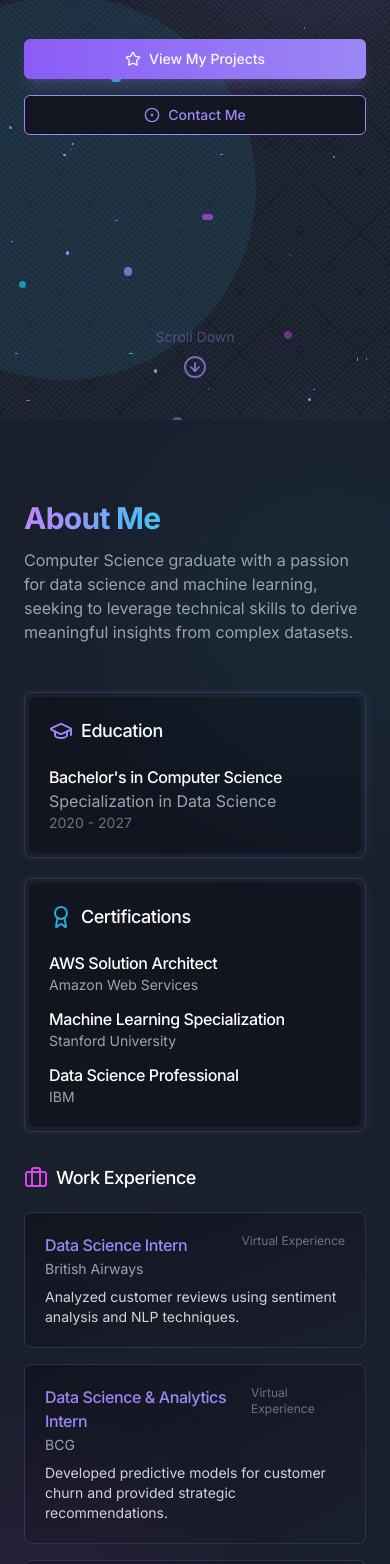
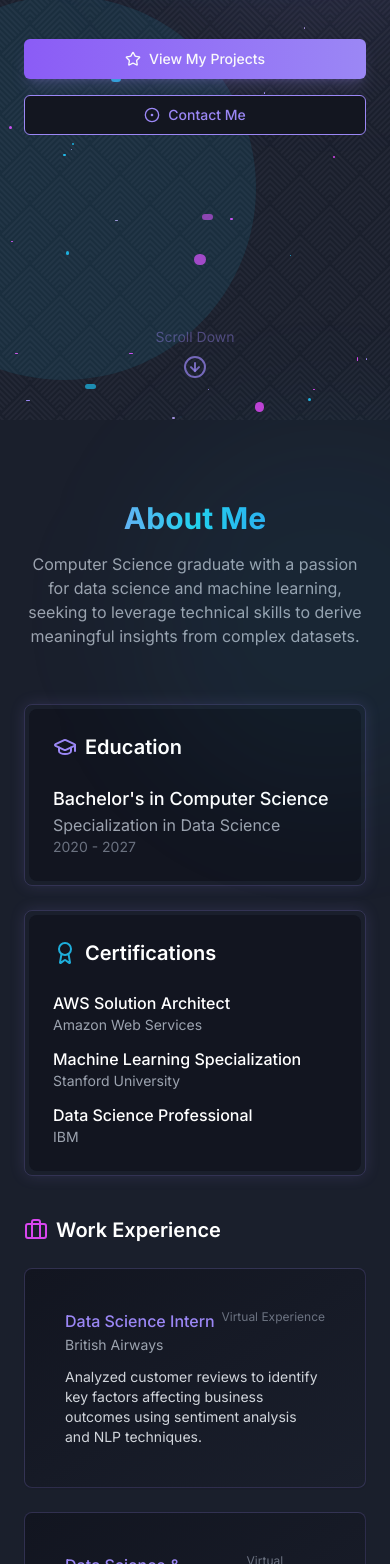
Before and after one commit to DataScyther/DataScyther-Portfolio, a React (Vite) app: page / in a window 390 px wide. Shown: the part 424-1988 px from the top of the page. Built offline with nearby package versions, Linux system fonts and the light colour scheme.

Commit message:
Reverted to commit aad42dab0e642162e8f60ed3d8181e04af4b9ece

```diff
--- a/src/components/AboutSection.tsx
+++ b/src/components/AboutSection.tsx
@@ -1,51 +1,47 @@
-
 import React from 'react';
 import { Card, CardContent } from '@/components/ui/card';
 import { Briefcase, GraduationCap, Award } from 'lucide-react';
-
 const AboutSection: React.FC = () => {
   const experiences = [{
     company: 'British Airways',
     position: 'Data Science Intern',
     period: 'Virtual Experience',
-    description: 'Analyzed customer reviews using sentiment analysis and NLP techniques.'
+    description: 'Analyzed customer reviews to identify key factors affecting business outcomes using sentiment analysis and NLP techniques.'
   }, {
     company: 'BCG',
     position: 'Data Science & Analytics Intern',
     period: 'Virtual Experience',
-    description: 'Developed predictive models for customer churn and provided strategic recommendations.'
+    description: 'Developed predictive models for customer churn and provided strategic recommendations based on data-driven insights.'
   }, {
     company: 'Accenture',
     position: 'Data Analytics Intern',
     period: 'Virtual Experience',
-    description: 'Processed and analyzed large datasets to identify operational efficiencies.'
+    description: 'Processed and analyzed large datasets to identify operational efficiencies and business optimization opportunities.'
   }];
-
-  return (
-    <section id="about" className="py-20 relative">
-      {/* Simplified background elements */}
+  return <section id="about" className="py-20 relative">
+      {/* Background elements */}
       <div className="absolute top-0 -right-32 w-96 h-96 bg-cyber-accent/5 rounded-full blur-3xl"></div>
       <div className="absolute bottom-0 -left-32 w-80 h-80 bg-cyber-pink/5 rounded-full blur-3xl"></div>
 
       <div className="container mx-auto px-6">
-        <div className="text-left mb-12">
-          <h2 className="text-3xl md:text-4xl font-bold gradient-text mb-3">About Me</h2>
-          <p className="text-gray-400 max-w-2xl">
+        <div className="text-center mb-14">
+          <h2 className="text-3xl md:text-4xl font-bold gradient-text mb-4">About Me</h2>
+          <p className="text-gray-400 max-w-2xl mx-auto">
             Computer Science graduate with a passion for data science and machine learning, seeking to leverage technical skills to derive meaningful insights from complex datasets.
           </p>
         </div>
 
-        <div className="grid md:grid-cols-2 gap-8 items-start">
+        <div className="grid md:grid-cols-2 gap-10 items-center">
           <div>
             <div className="cyber-border p-1 overflow-hidden">
-              <div className="w-full bg-cyber-darker p-5 rounded-lg">
-                <h3 className="text-lg font-medium mb-5 flex items-center">
+              <div className="gradient-border w-full bg-cyber-darker p-6 rounded-lg">
+                <h3 className="text-xl font-semibold mb-6 flex items-center">
                   <GraduationCap className="mr-2 text-cyber-light" />
                   Education
                 </h3>
-                <div className="space-y-3">
+                <div className="space-y-4">
                   <div>
-                    <h4 className="text-base font-medium">Bachelor's in Computer Science</h4>
+                    <h4 className="text-lg font-medium">Bachelor's in Computer Science</h4>
                     <p className="text-gray-400">Specialization in Data Science</p>
                     <p className="text-sm text-gray-500">2020 - 2027</p>
                   </div>
@@ -53,23 +49,23 @@ const AboutSection: React.FC = () => {
               </div>
             </div>
 
-            <div className="cyber-border p-1 overflow-hidden mt-5">
-              <div className="w-full bg-cyber-darker p-5 rounded-lg">
-                <h3 className="text-lg font-medium mb-5 flex items-center">
+            <div className="cyber-border p-1 overflow-hidden mt-6">
+              <div className="gradient-border w-full bg-cyber-darker p-6 rounded-lg">
+                <h3 className="text-xl font-semibold mb-6 flex items-center">
                   <Award className="mr-2 text-cyber-accent" />
                   Certifications
                 </h3>
                 <div className="space-y-3">
                   <div>
-                    <h4 className="text-base font-medium">AWS Solution Architect</h4>
+                    <h4 className="text-md font-medium">AWS Solution Architect</h4>
                     <p className="text-sm text-gray-400">Amazon Web Services</p>
                   </div>
                   <div>
-                    <h4 className="text-base font-medium">Machine Learning Specialization</h4>
+                    <h4 className="text-md font-medium">Machine Learning Specialization</h4>
                     <p className="text-sm text-gray-400">Stanford University</p>
                   </div>
                   <div>
-                    <h4 className="text-base font-medium">Data Science Professional</h4>
+                    <h4 className="text-md font-medium">Data Science Professional</h4>
                     <p className="text-sm text-gray-400">IBM</p>
                   </div>
                 </div>
@@ -77,14 +73,13 @@ const AboutSection: React.FC = () => {
             </div>
           </div>
 
-          <div className="space-y-4">
-            <h3 className="text-lg font-medium mb-5 flex items-center">
+          <div className="space-y-6">
+            <h3 className="text-xl font-semibold mb-6 flex items-center">
               <Briefcase className="mr-2 text-cyber-pink" />
               Work Experience
             </h3>
 
-            {experiences.map((exp, index) => (
-              <Card key={index} className="data-card">
+            {experiences.map((exp, index) => <Card key={index} className="data-card">
                 <CardContent className="p-0">
                   <div className="p-4">
                     <div className="flex justify-between items-start">
@@ -92,16 +87,13 @@ const AboutSection: React.FC = () => {
                       <span className="text-xs text-gray-500">{exp.period}</span>
                     </div>
                     <p className="text-sm text-gray-400 mt-0.5">{exp.company}</p>
-                    <p className="text-sm mt-2 text-gray-300">{exp.description}</p>
+                    <p className="text-sm mt-3 text-gray-300">{exp.description}</p>
                   </div>
                 </CardContent>
-              </Card>
-            ))}
+              </Card>)}
           </div>
         </div>
       </div>
-    </section>
-  );
+    </section>;
 };
-
 export default AboutSection;
--- a/src/components/ProjectsSection.tsx
+++ b/src/components/ProjectsSection.tsx
@@ -8,7 +8,7 @@ const ProjectsSection: React.FC = () => {
   const projects = [
     {
       title: "UPI QR Code Generator",
-      description: "A web application that generates UPI QR codes for seamless payments.",
+      description: "A web application that generates UPI QR codes for seamless payments, supporting multiple UPI providers and custom payment amounts.",
       tags: ["JavaScript", "React", "QR Code API", "Payment Integration"],
       image: "https://placehold.co/600x400/1A1F2C/9b87f5?text=QR+Generator",
       githubUrl: "#",
@@ -17,7 +17,7 @@ const ProjectsSection: React.FC = () => {
     },
     {
       title: "4D Musical Spheres with Ripple Effect",
-      description: "An interactive 3D visualization that transforms music into dynamic spheres.",
+      description: "An interactive 3D visualization that transforms music into dynamic spheres with ripple effects, creating a synesthetic experience.",
       tags: ["Three.js", "WebAudio API", "JavaScript", "3D Visualization"],
       image: "https://placehold.co/600x400/1A1F2C/1EAEDB?text=3D+Visualization",
       githubUrl: "#",
@@ -26,7 +26,7 @@ const ProjectsSection: React.FC = () => {
     },
     {
       title: "Sentiment Analysis Dashboard",
-      description: "A machine learning-powered dashboard that analyzes customer reviews.",
+      description: "A machine learning-powered dashboard that analyzes customer reviews and social media mentions to extract sentiment and key insights.",
       tags: ["Python", "NLP", "BERT", "ReactJS", "D3.js"],
       image: "https://placehold.co/600x400/1A1F2C/D946EF?text=Sentiment+Analysis",
       githubUrl: "#",
@@ -35,14 +35,13 @@ const ProjectsSection: React.FC = () => {
     },
   ];
 
-  // Function to handle scrolling to a section
   const scrollToSection = (sectionId: string, e: React.MouseEvent) => {
     e.preventDefault();
-    const section = document.getElementById(sectionId);
+    const targetSection = document.querySelector(sectionId);
 
-    if (section) {
+    if (targetSection) {
       const navbarHeight = 80;
-      const targetPosition = section.getBoundingClientRect().top;
+      const targetPosition = (targetSection as HTMLElement).getBoundingClientRect().top;
       const offsetPosition = targetPosition + window.pageYOffset - navbarHeight;
 
       window.scrollTo({
@@ -54,19 +53,19 @@ const ProjectsSection: React.FC = () => {
 
   return (
     <section id="projects" className="py-20 relative">
-      {/* Simplified background elements */}
-      <div className="absolute top-40 -left-40 w-80 h-80 bg-cyber-blue/3 rounded-full blur-3xl"></div>
-      <div className="absolute bottom-20 -right-20 w-80 h-80 bg-cyber-pink/3 rounded-full blur-3xl"></div>
+      {/* Background decorative elements */}
+      <div className="absolute top-40 -left-40 w-80 h-80 bg-cyber-blue/5 rounded-full blur-3xl"></div>
+      <div className="absolute bottom-20 -right-20 w-80 h-80 bg-cyber-pink/5 rounded-full blur-3xl"></div>
 
       <div className="container mx-auto px-6">
-        <div className="text-left max-w-4xl mx-auto mb-12">
-          <h2 className="text-3xl md:text-4xl font-bold gradient-text mb-3">Featured Projects</h2>
-          <p className="text-gray-400">
-            A showcase of my work in data science, visualization, and web development.
+        <div className="text-center mb-14">
+          <h2 className="text-3xl md:text-4xl font-bold gradient-text mb-4">Featured Projects</h2>
+          <p className="text-gray-400 max-w-2xl mx-auto">
+            A showcase of my work in data science, visualization, and web development, demonstrating practical applications of my technical skills.
           </p>
         </div>
 
-        <div className="grid grid-cols-1 md:grid-cols-2 lg:grid-cols-3 gap-6">
+        <div className="grid grid-cols-1 md:grid-cols-2 lg:grid-cols-3 gap-8">
           {projects.map((project, index) => (
             <Card
               key={index}
@@ -77,17 +76,17 @@ const ProjectsSection: React.FC = () => {
                 <img
                   src={project.image}
                   alt={project.title}
-                  className="w-full h-full object-cover transition-transform duration-500 group-hover:scale-105"
+                  className="w-full h-full object-cover transition-transform duration-700 group-hover:scale-110"
                 />
                 <div className="absolute top-3 left-3 bg-cyber-darker/80 p-2 rounded-md z-20">
                   {project.icon}
                 </div>
               </div>
 
-              <CardContent className="flex-grow p-5">
+              <CardContent className="flex-grow p-6">
                 <h3 className="text-xl font-medium mb-2 text-white">{project.title}</h3>
-                <p className="text-gray-400 text-sm mb-3">{project.description}</p>
-                <div className="flex flex-wrap gap-2">
+                <p className="text-gray-400 text-sm mb-4">{project.description}</p>
+                <div className="flex flex-wrap gap-2 mt-4">
                   {project.tags.map((tag, tagIndex) => (
                     <span
                       key={tagIndex}
@@ -99,7 +98,7 @@ const ProjectsSection: React.FC = () => {
                 </div>
               </CardContent>
 
-              <CardFooter className="border-t border-cyber-light/10 p-4 pt-3 space-x-3">
+              <CardFooter className="border-t border-cyber-light/10 p-4 pt-4 space-x-3">
                 <Button
                   variant="outline"
                   size="sm"
@@ -126,13 +125,14 @@ const ProjectsSection: React.FC = () => {
           ))}
         </div>
 
-        <div className="mt-12 flex justify-center">
+        <div className="mt-12 text-center">
           <Button
             variant="outline"
             className="border-cyber-light text-cyber-light hover:bg-cyber-light/10"
-            onClick={(e) => scrollToSection('contact', e)}
+            size="lg"
+            onClick={(e) => scrollToSection('#contact', e)}
           >
-            <a href="#contact">Contact About Projects</a>
+            <a href="#contact">View All Projects</a>
           </Button>
         </div>
       </div>
--- a/src/index.css
+++ b/src/index.css
@@ -44,15 +44,10 @@
 
   html {
     scroll-behavior: smooth;
-    scroll-padding-top: 80px; /* Account for fixed header */
   }
 
   body {
-    @apply bg-cyber-dark text-foreground font-sans;
-  }
-
-  h1, h2, h3, h4, h5, h6 {
-    @apply font-medium tracking-tight;
+    @apply bg-cyber-dark text-foreground;
   }
 
   .gradient-text {
@@ -60,15 +55,15 @@
   }
 
   .cyber-border {
-    @apply border border-cyber-light/20 rounded-lg shadow-[0_0_10px_rgba(155,135,245,0.12)];
+    @apply border border-cyber-light/20 rounded-lg shadow-[0_0_15px_rgba(155,135,245,0.15)];
   }
 
   .data-card {
-    @apply cyber-border p-1 bg-gradient-to-br from-cyber-darker to-cyber-dark hover:from-cyber-dark hover:to-cyber-darker transition-all duration-300;
+    @apply cyber-border p-6 bg-gradient-to-br from-cyber-darker to-cyber-dark hover:from-cyber-dark hover:to-cyber-darker transition-all duration-300;
   }
 
   .neo-brutalism {
-    @apply border-2 border-black shadow-[3px_3px_0_0_rgba(0,0,0,1)] rounded-lg transition-all hover:translate-x-[1px] hover:translate-y-[1px] hover:shadow-[2px_2px_0_0_rgba(0,0,0,1)];
+    @apply border-2 border-black shadow-[4px_4px_0_0_rgba(0,0,0,1)] rounded-lg transition-all hover:translate-x-[2px] hover:translate-y-[2px] hover:shadow-[2px_2px_0_0_rgba(0,0,0,1)];
   }
 
   .glow-effect {
@@ -76,10 +71,10 @@
   }
 
   .glow-effect::before {
-    @apply absolute content-[''] inset-0 rounded-lg bg-gradient-to-r from-purple-500 to-blue-500 -z-10 blur-lg opacity-30;
+    @apply absolute content-[''] inset-0 rounded-lg bg-gradient-to-r from-purple-500 to-blue-500 -z-10 blur-xl opacity-40;
   }
 
-  /* Simplified hover effect */
+  /* Animated highlight on hover */
   .highlight-on-hover {
     @apply relative overflow-hidden;
   }
@@ -95,46 +90,6 @@
 
   /* Glass card effect */
   .glass-card {
-    @apply bg-white/5 backdrop-blur-md border border-white/10 rounded-xl shadow-lg;
-  }
-
-  /* Section transitions */
-  section {
-    @apply transition-opacity duration-500;
-  }
-
-  /* Reduced animation intensity */
-  .animate-pulse-glow {
-    animation: pulse-glow 5s ease-in-out infinite;
-  }
-
-  /* Smoother animations */
-  @keyframes pulse-glow {
-    0% {
-      opacity: 0.5;
-      filter: brightness(0.9);
-    }
-    50% {
-      opacity: 0.8;
-      filter: brightness(1.1);
-    }
-    100% {
-      opacity: 0.5;
-      filter: brightness(0.9);
-    }
-  }
-
-  /* Fade-in animation for section content */
-  .fade-in {
-    opacity: 0;
-    transform: translateY(8px);
-    animation: fadeIn 0.7s ease-out forwards;
-  }
-
-  @keyframes fadeIn {
-    to {
-      opacity: 1;
-      transform: translateY(0);
-    }
+    @apply bg-white/5 backdrop-blur-md border border-white/10 rounded-xl shadow-xl;
   }
 }
--- a/src/pages/Index.tsx
+++ b/src/pages/Index.tsx
@@ -18,16 +18,16 @@ const Index = () => {
         <section id="home">
           <HeroSection />
         </section>
-        <section id="about" className="scroll-mt-24">
+        <section id="about">
           <AboutSection />
         </section>
-        <section id="skills" className="scroll-mt-24">
+        <section id="skills">
           <SkillsSection />
         </section>
-        <section id="projects" className="scroll-mt-24">
+        <section id="projects">
           <ProjectsSection />
         </section>
-        <section id="contact" className="scroll-mt-24">
+        <section id="contact">
           <ContactSection />
         </section>
       </main>
```
Also changed, not shown: src/components/Footer.tsx (+7 -7 lines), src/components/SkillsSection.tsx (+49 -26 lines).
